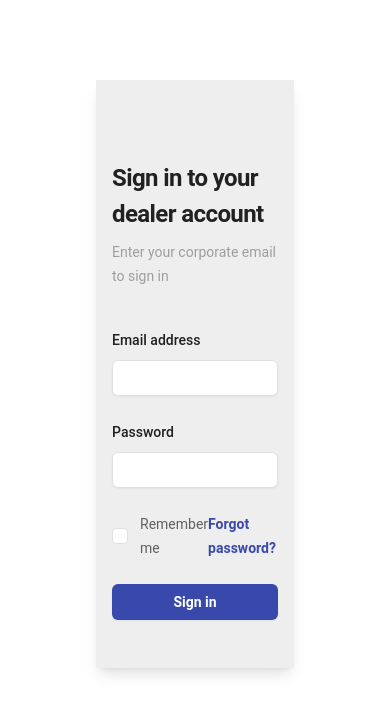
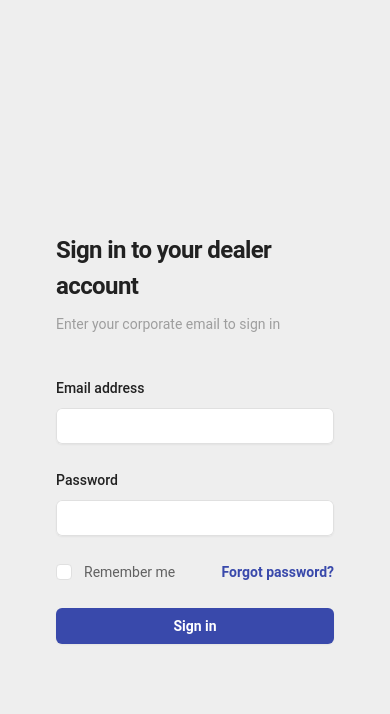
Before and after one commit to andersonasprilla/DealerServiceXpert-V2, a React (Vite) app in the folder client/: page / in a window 390 px wide. Shown: the top 714 px of the page. Built offline with nearby package versions, Linux system fonts and the light colour scheme.

Commit message:
update homepage

```diff
--- a/client/src/pages/Home.jsx
+++ b/client/src/pages/Home.jsx
@@ -33,8 +33,8 @@ export default function Home(props) {
   };
 
   return (
-    <div className="mt-20 mb-20 mx-24 bg-gray-200 flex min-h-full flex-1 shadow-lg">
-      <div className="flex flex-1 flex-col justify-center px-4 py-12 sm:px-6 lg:flex-none lg:px-20 xl:px-24">
+    <div className="p-10 bg-gray-200 flex shadow-lg h-dvh " >
+      <div className="flex  flex-col justify-center px-4 py-12 sm:px-6 lg:flex-none lg:px-20 xl:px-24">
         <div className="mx-auto w-full max-w-sm lg:w-96">
           <div>
             <h2 className="mt-8 text-2xl font-bold leading-9 tracking-tight text-gray-900">
```
Also changed, not shown: client/src/assets/images/logo.png.
